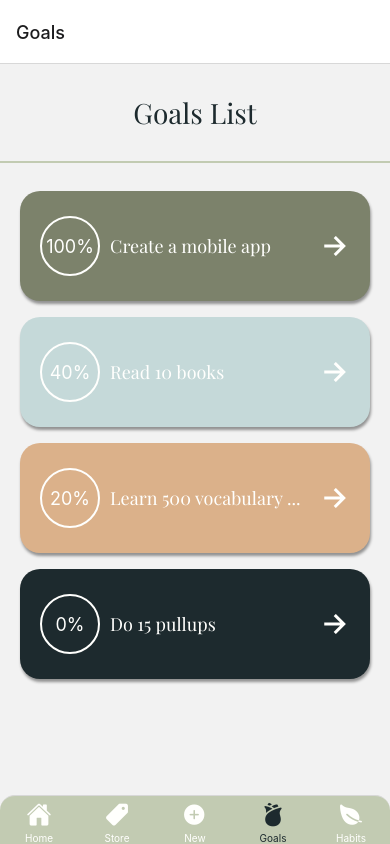
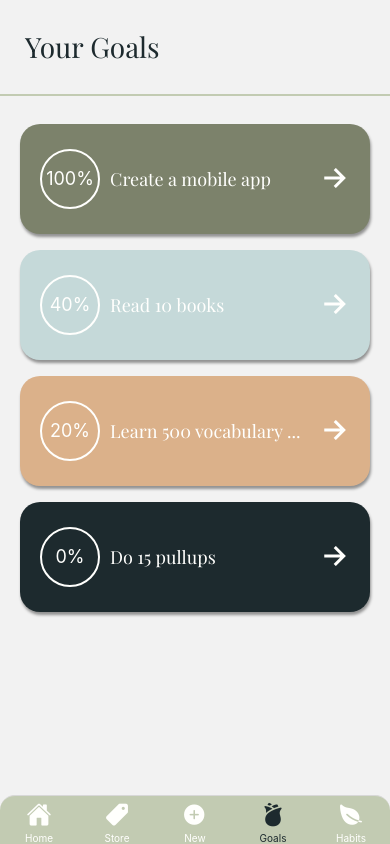
Before and after one commit to torikak11/sprout, a React Native app: screen /Goals in a window 390 px wide. Built offline with nearby package versions, Linux system fonts and the light colour scheme; a web font is replaced by a local one.

Commit message:
customize Goal Details header

```diff
--- a/package.json
+++ b/package.json
@@ -16,9 +16,9 @@
     "expo-status-bar": "~1.4.4",
     "react": "18.2.0",
     "react-native": "0.71.6",
+    "react-native-gesture-handler": "~2.9.0",
     "react-native-safe-area-context": "4.5.0",
-    "react-native-screens": "~3.20.0",
-    "react-native-gesture-handler": "~2.9.0"
+    "react-native-screens": "~3.20.0"
   },
   "devDependencies": {
     "@babel/core": "^7.20.0"
--- a/src/components/GoalsNav.js
+++ b/src/components/GoalsNav.js
@@ -1,14 +1,48 @@
 import { createStackNavigator } from "@react-navigation/stack";
 import GoalsView from "../screens/GoalsView";
 import GoalDetails from "../screens/GoalDetails";
+import { COLORS } from "../data/theme";
+import IonIcons from '@expo/vector-icons/Ionicons';
+import { Pressable } from "react-native";
 
 const GoalsNav = () => {
     const Stack = createStackNavigator();
 
     return (
-        <Stack.Navigator>
-            <Stack.Screen name="Goals" component={GoalsView} />
-            <Stack.Screen name="Goal Details" component={GoalDetails} />
+        <Stack.Navigator
+            screenOptions={{
+                headerBackTitleVisible: false,
+                headerBackImage: () => (
+                    <IonIcons name="arrow-back-outline" size={32} color={COLORS.blue200} />
+                )
+            }}
+        >
+            <Stack.Screen
+                name="Stack Goals"
+                component={GoalsView}
+                options={{
+                    headerShown: false,
+                }}
+            />
+            <Stack.Screen
+                name="Goal Details"
+                component={GoalDetails}
+                options={{
+                    presentation: 'modal',
+                    title: '',
+                    headerStyle: {
+                        backgroundColor: COLORS.white200,
+                        borderBottomWidth: 0,
+                        shadowOpacity: 0,
+                        elevation: 0,
+                    },
+                    headerRight: () => (
+                        <Pressable style={{marginRight: 5}}>
+                            <IonIcons name="brush-outline" size={30} color={COLORS.blue200} />
+                        </Pressable>
+                    )
+                }}
+            />
         </Stack.Navigator>
     );
 };
--- a/src/screens/GoalDetails.js
+++ b/src/screens/GoalDetails.js
@@ -8,10 +8,6 @@ import { FilledLargeButton } from '../components/Button';
 const GoalDetails = () => {
     return (
         <SafeAreaView style={styles.container}>
-            <View style={styles.buttonContainer}>
-                <IonIcons name="arrow-back-outline" size={32} color={COLORS.blue200} />
-                <IonIcons name="brush-outline" size={32} color={COLORS.blue200} />
-            </View>
             <View style={styles.plantContainer}>
                 <Image source={require('../../assets/images/large-plant.png')} />
             </View>
@@ -59,13 +55,7 @@ const GoalDetails = () => {
 const styles = StyleSheet.create({
     container: {
         flex: 1,
-    },
-    buttonContainer: {
-        flex: 1,
-        flexDirection: 'row',
-        justifyContent: 'space-between',
-        alignItems: 'center',
-        marginHorizontal: 10,
+        backgroundColor: COLORS.white200,
     },
     plantContainer: {
         flex: 2,
--- a/src/screens/GoalsView.js
+++ b/src/screens/GoalsView.js
@@ -3,8 +3,11 @@ import { StyleSheet, SafeAreaView, View, Text, FlatList } from "react-native";
 import { GoalsList } from "../components/List";
 import goals from "../data/goals";
 import { COLORS, FONTS, SHADOWS, SIZE } from "../data/theme";
+import { useNavigation } from '@react-navigation/native';
 
-const GoalsView = ({ navigation }) => {
+const GoalsView = () => {
+    const navigation = useNavigation();
+
     const renderItem = ({ item }) => (
         <GoalsList
             name={item.name}
@@ -17,7 +20,7 @@ const GoalsView = ({ navigation }) => {
     return(
         <SafeAreaView style={styles.container}>
             <View style={styles.headingContainer}>
-                <Text style={styles.text}>Goals List</Text>
+                <Text style={styles.text}>Your Goals</Text>
             </View>
             <View style={styles.listContainer}>
                 <FlatList
@@ -42,13 +45,13 @@ const styles = StyleSheet.create({
         justifyContent: 'center',
     },
     listContainer: {
-        flex: 7,
+        flex: 8,
     },
     text: {
         color: COLORS.blue200,
         fontSize: SIZE.heading,
         fontFamily: FONTS.regular,
-        textAlign: 'center',
+        marginLeft: 25,
     },
 });
 
```
Also changed, not shown: App.js (+3 -5 lines), src/components/StackHeader.js (added, +23 -0 lines).
